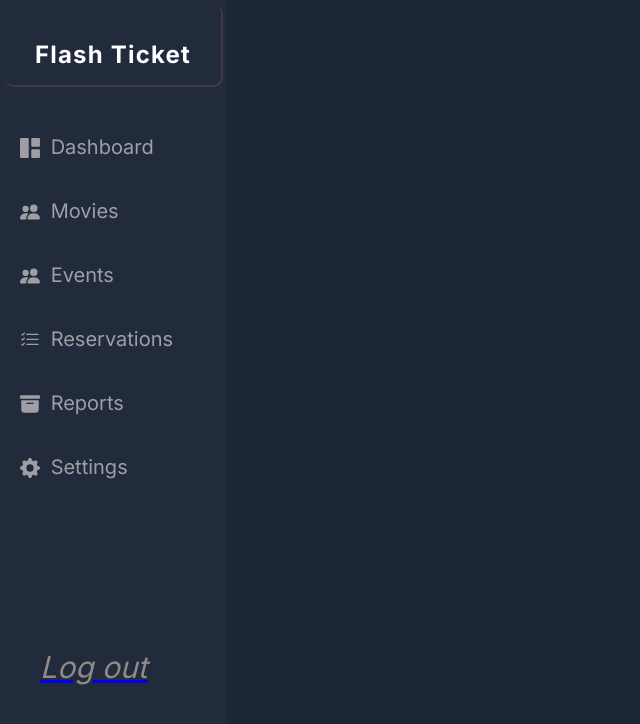
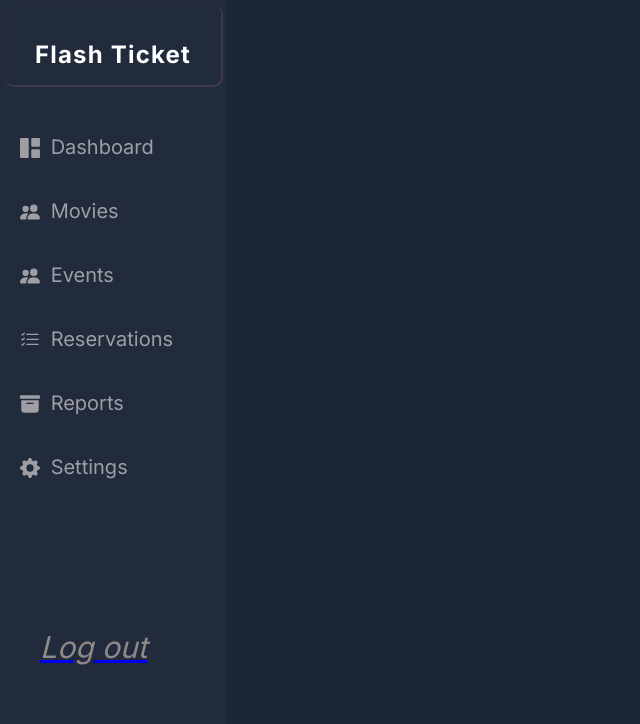
Before and after one commit to Theatre-Reservation/admin, a React (Vite) app: page /seatpage in a window 1280 px wide. Shown: the top 724 px of the page, without its empty margins (0-640 px from the left). Built offline with nearby package versions, Linux system fonts and the light colour scheme; no server answers; sample sign-in values are in the browser's storage.

Commit message:
Refactor Sidebar.css to adjust margin-top in sidebar-log-out class

```diff
--- a/src/components/Sidebar/Sidebar.css
+++ b/src/components/Sidebar/Sidebar.css
@@ -79,7 +79,7 @@
 }
 
 .sidebar-log-out {
-    margin-top: 120px;
+    margin-top: 100px;
     margin-left: 10px;
     padding: 20px 20px 20px 20px;
     /* color: #ff0000; Changed color to red */
```
